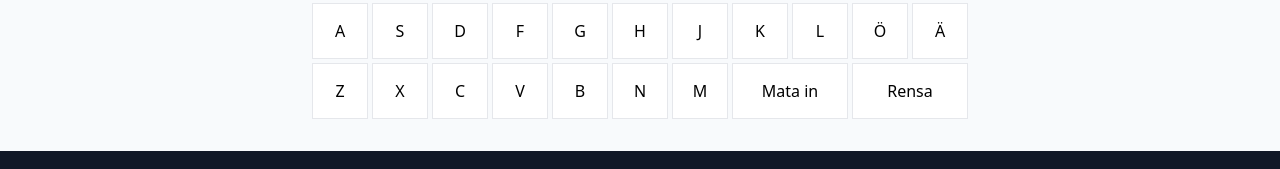
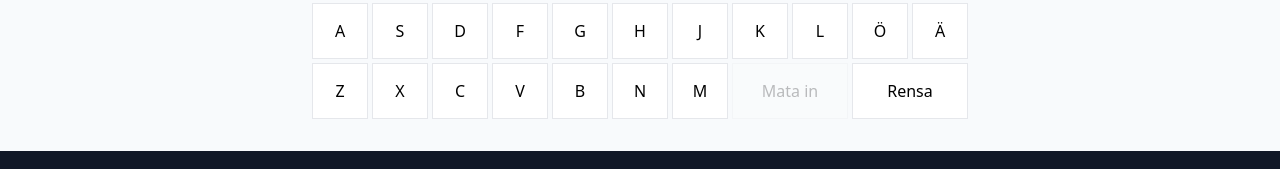
Before and after one commit to myrjola/ordroj, a SvelteKit app: page / in a window 1280 px wide. Shown: the part 909-1078 px from the top of the page. Built offline with nearby package versions, Linux system fonts and the light colour scheme; no server answers; what tailwindcss-3d would draw is missing.

Commit message:
add disabled button style

```diff
--- a/src/routes/+page.svelte
+++ b/src/routes/+page.svelte
@@ -165,7 +165,7 @@
 					{/each}
 
 					<button
-						class="col-start-8 col-end-10 border bg-white hover:bg-gray-100"
+						class="col-start-8 col-end-10 border bg-white hover:bg-gray-100 disabled:opacity-25"
 						data-key="enter"
 						disabled={!submittable}
 					>
```
